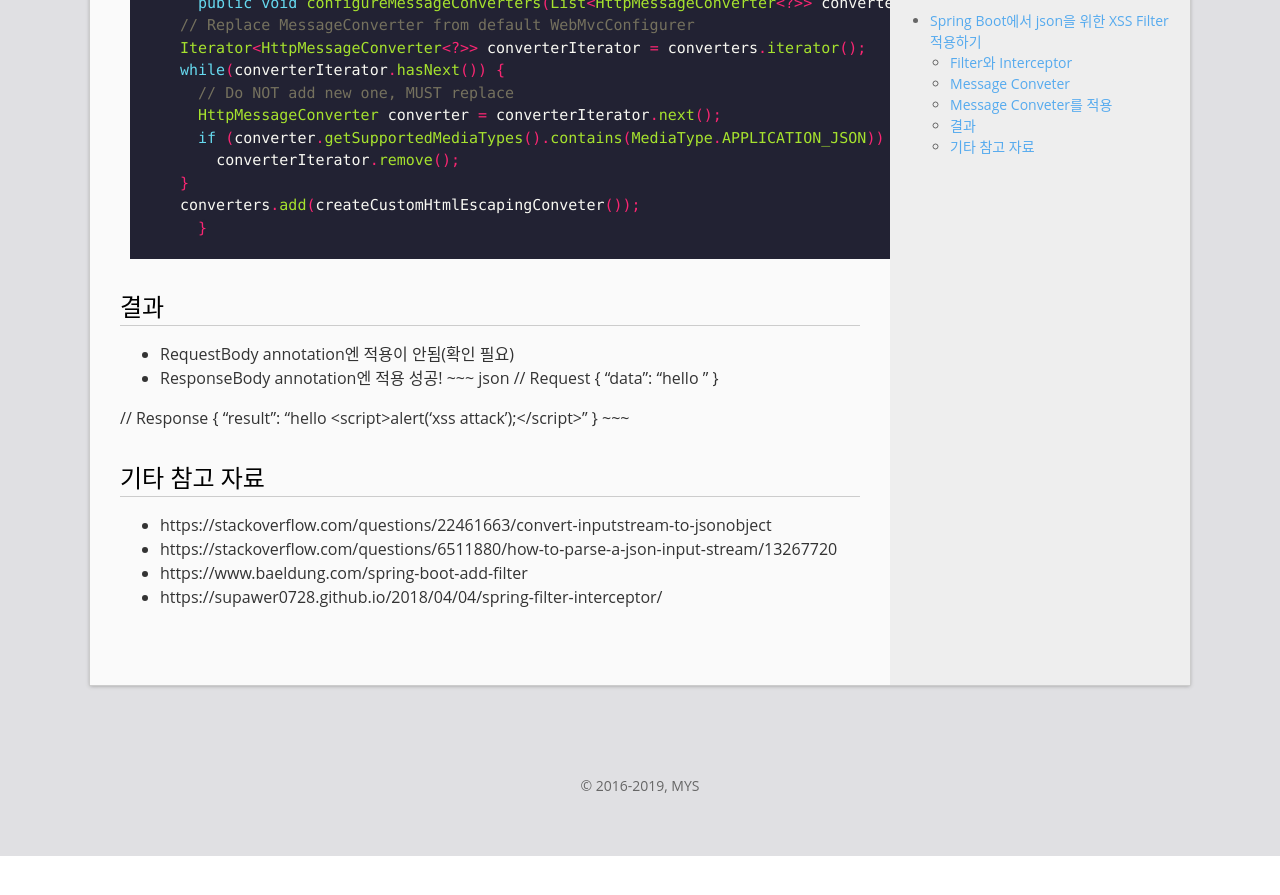
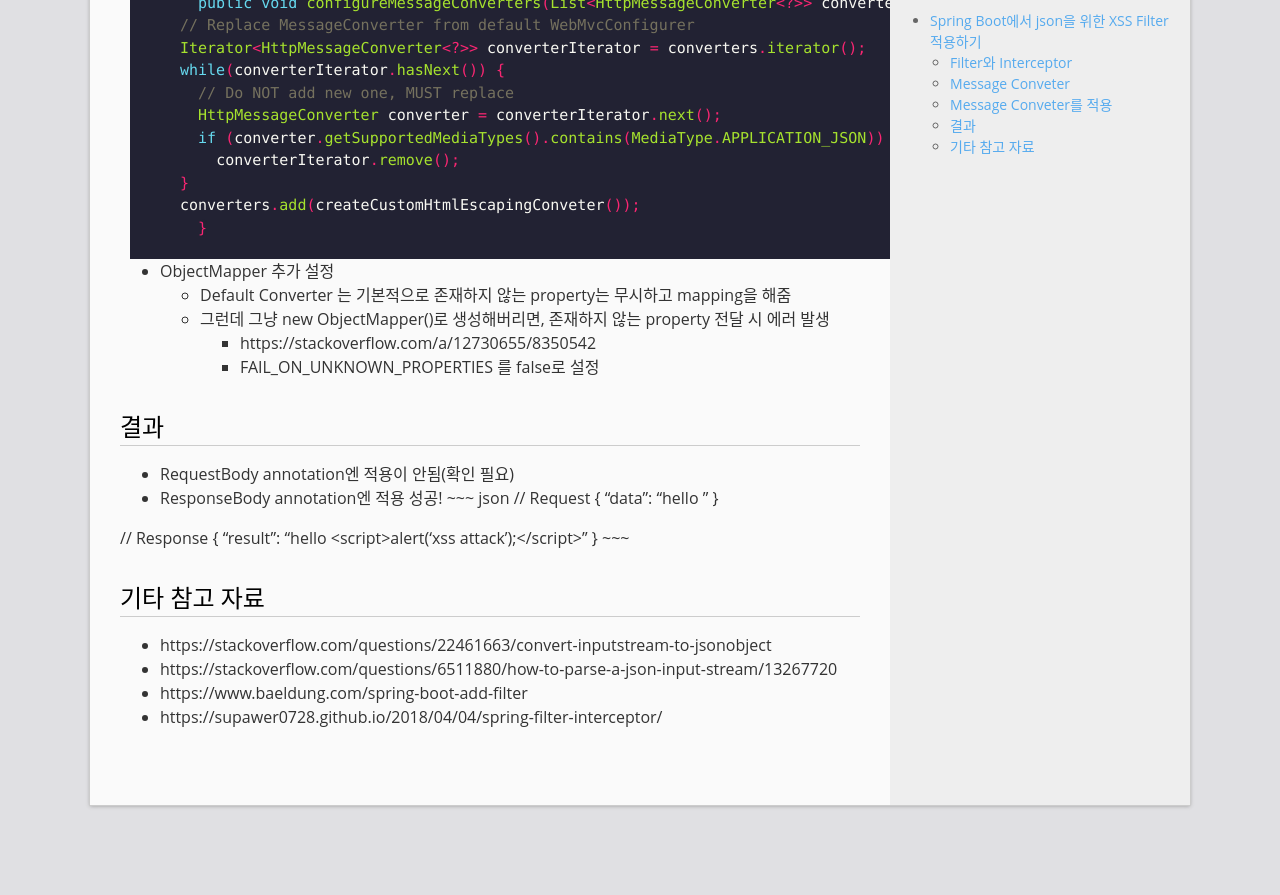
Before and after one commit to mystria/mystria.github.io, a Jekyll site: the page built from _posts/2019-03-28-xss-filter-on-spring-boot.md, in a window 1280 px wide and 900 px high, scrolled down 1742 px. Shown: the top 895 px of the window. Built offline with Jekyll 4.4.1, drawn with Linux system fonts in a browser that asks for light colours; comment, search, counter and statistics services are not loaded; before the commit the page ends 2598 px from its top, so only the background shows below that.

Commit message:
Update content

```diff
--- a/_posts/2019-03-28-xss-filter-on-spring-boot.md
+++ b/_posts/2019-03-28-xss-filter-on-spring-boot.md
@@ -66,6 +66,11 @@ comments: true
     converters.add(createCustomHtmlEscapingConveter());
   }
   ~~~
+  * ObjectMapper 추가 설정
+    + Default Converter 는 기본적으로 존재하지 않는 property는 무시하고 mapping을 해줌
+    + 그런데 그냥 new ObjectMapper()로 생성해버리면, 존재하지 않는 property 전달 시 에러 발생
+      - https://stackoverflow.com/a/12730655/8350542
+      - FAIL_ON_UNKNOWN_PROPERTIES 를 false로 설정
 
 ## 결과
   * RequestBody annotation엔 적용이 안됨(확인 필요)
```
